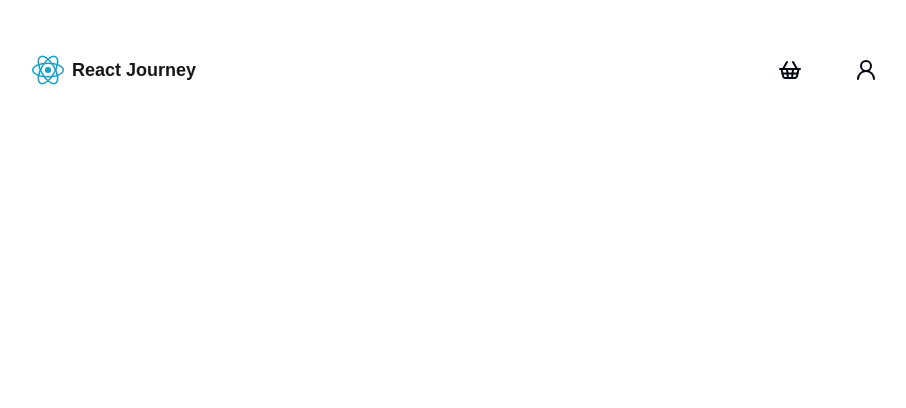
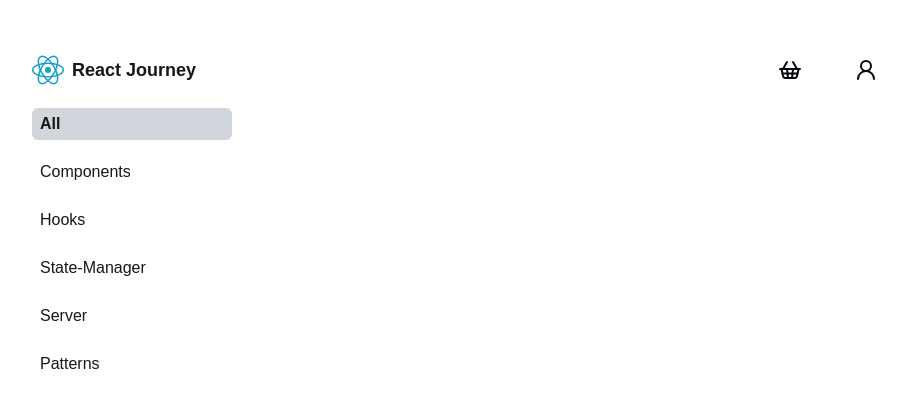
Before and after one commit to Nathan0769/React-journey, a Next.js app: page / in a window 1280 px wide. Shown: the top 408 px of the page, without its empty margins (176-1082 px from the left). Built offline with nearby package versions, Linux system fonts and the light colour scheme.

Commit message:
Feat: Menu

```diff
--- a/app/page.js
+++ b/app/page.js
@@ -1,9 +1,11 @@
 import Header from "@/src/Header";
+import Menu from "@/src/Menu";
 
 export default function Home() {
   return (
     <main className="min-h-screen p-8 m-auto flex h-full max-w-4xl flex-col px-4">
       <Header className="max-w-4xl mx-auto" />
+      <Menu />
     </main>
   );
 }
--- a/src/Button.jsx
+++ b/src/Button.jsx
@@ -1,7 +1,7 @@
 import { cva } from "class-variance-authority";
 
-export const buttonVariants = cva(
-  "inline-flex items-center justify-center rounded-md px-3 py-1.5 m-1.5 ring-indigo-500 ring-offset-2 focus:outline-none focus:ring",
+const buttonVariants = cva(
+  "inline-flex items-center justify-center rounded-md px-3 py-1.5 m-1.5 ring-indigo-500 ring-offset-2 focus:outline-none focus:ring cursor-pointer",
   {
     variants: {
       variant: {
--- /dev/null
+++ b/src/Menu.jsx
@@ -0,0 +1,45 @@
+"use client";
+import { REACT_CARDS } from "./react-cards";
+import Link from "next/link";
+import { useSearchParams } from "next/navigation";
+import { Fragment } from "react";
+
+const CategoriesMenu = () => {
+  const searchParams = useSearchParams();
+  const filter = searchParams.get("filter");
+
+  const categories = [...new Set(REACT_CARDS.map((card) => card.category))];
+  categories.unshift("all");
+
+  return (
+    <Fragment>
+      {categories.map((category) => {
+        const isActive =
+          category === filter || (filter === null && category === "all");
+        const className = isActive
+          ? "bg-gray-300 font-bold rounded-md px-2 py-1 capitalize transition-colors"
+          : "rounded-md px-2 py-1 capitalize transition-colors hover:bg-gray-200";
+
+        return (
+          <Link
+            key={category}
+            href={`/?filter=${category}`}
+            className={className}
+          >
+            {category}
+          </Link>
+        );
+      })}
+    </Fragment>
+  );
+};
+
+export const Menu = () => {
+  return (
+    <nav className="flex w-full flex-wrap gap-4 lg:max-w-[200px] lg:flex-col">
+      <CategoriesMenu />
+    </nav>
+  );
+};
+
+export default Menu;
--- /dev/null
+++ b/src/React-cards.jsx
@@ -0,0 +1,137 @@
+export const REACT_CARDS = [
+  {
+    name: "JSX",
+    category: "components",
+    url: "https://react.dev/learn/writing-markup-with-jsx",
+  },
+  {
+    name: "useState",
+    category: "hooks",
+    url: "https://react.dev/reference/react/useState",
+  },
+  {
+    name: "useContext",
+    category: "state-manager",
+    url: "https://react.dev/reference/react/useContext",
+  },
+  {
+    name: "Zustand",
+    category: "state-manager",
+    url: "https://zustand-demo.pmnd.rs/",
+  },
+  {
+    name: "useEffect",
+    category: "hooks",
+    url: "https://react.dev/reference/react/useEffect",
+  },
+  {
+    name: "useReducer",
+    category: "hooks",
+    url: "https://react.dev/reference/react/useReducer",
+  },
+  {
+    name: "useRef",
+    category: "hooks",
+    url: "https://react.dev/reference/react/useRef",
+  },
+  {
+    name: "useMemo",
+    category: "hooks",
+    url: "https://react.dev/reference/react/useMemo",
+  },
+  {
+    name: "useCallback",
+    category: "hooks",
+    url: "https://react.dev/reference/react/useCallback",
+  },
+  {
+    name: "Fragment",
+    category: "components",
+    url: "https://react.dev/reference/react/Fragment",
+  },
+  {
+    name: "Suspense",
+    category: "components",
+    url: "https://react.dev/reference/react/Suspense",
+  },
+  {
+    name: "useImperativeHandle",
+    category: "hooks",
+    url: "https://react.dev/reference/react/useImperativeHandle",
+  },
+  {
+    name: "useLayoutEffect",
+    category: "hooks",
+    url: "https://react.dev/reference/react/useLayoutEffect",
+  },
+  {
+    name: "'use client'",
+    category: "server",
+    url: "https://react.dev/reference/react/use-client",
+  },
+  {
+    name: "'use server'",
+    category: "server",
+    url: "https://react.dev/reference/react/use-server",
+  },
+  {
+    name: "useDebugValue",
+    category: "hooks",
+    url: "https://react.dev/reference/react/useDebugValue",
+  },
+  {
+    name: "Hydration",
+    category: "server",
+    url: "https://react.dev/reference/react/Hydration",
+  },
+  {
+    name: "Server Components",
+    category: "server",
+    url: "https://react.dev/blog/2023/03/22/react-labs-what-we-have-been-working-on-march-2023#react-server-components",
+  },
+  {
+    name: "Server Actions",
+    category: "server",
+    url: "https://react.dev/reference/react/use-server#server-actions-in-forms",
+  },
+  {
+    name: "Lifting state up",
+    category: "patterns",
+    url: "https://www.freecodecamp.org/news/what-is-lifting-state-up-in-react/",
+  },
+  {
+    name: "Props delegation",
+    category: "patterns",
+    url: "https://www.dhiwise.com/post/why-event-delegation-is-important-in-react-applications",
+  },
+  {
+    name: "Props",
+    category: "components",
+    url: "https://react.dev/learn/passing-props-to-a-component",
+  },
+  {
+    name: "Children props",
+    category: "components",
+    url: "https://react.dev/reference/react/Children",
+  },
+  {
+    name: "Polymorphic",
+    category: "patterns",
+    url: "https://www.freecodecamp.org/news/build-strongly-typed-polymorphic-components-with-react-and-typescript/",
+  },
+  {
+    name: "Keys",
+    category: "components",
+    url: "https://react.dev/learn/rendering-lists#keeping-list-items-in-order-with-key",
+  },
+  {
+    name: "Derived state",
+    category: "patterns",
+    url: "https://reacttraining.com/blog/derived-state",
+  },
+  {
+    name: "HOC",
+    category: "patterns",
+    url: "https://www.freecodecamp.org/news/higher-order-components-in-react/",
+  },
+];
```
